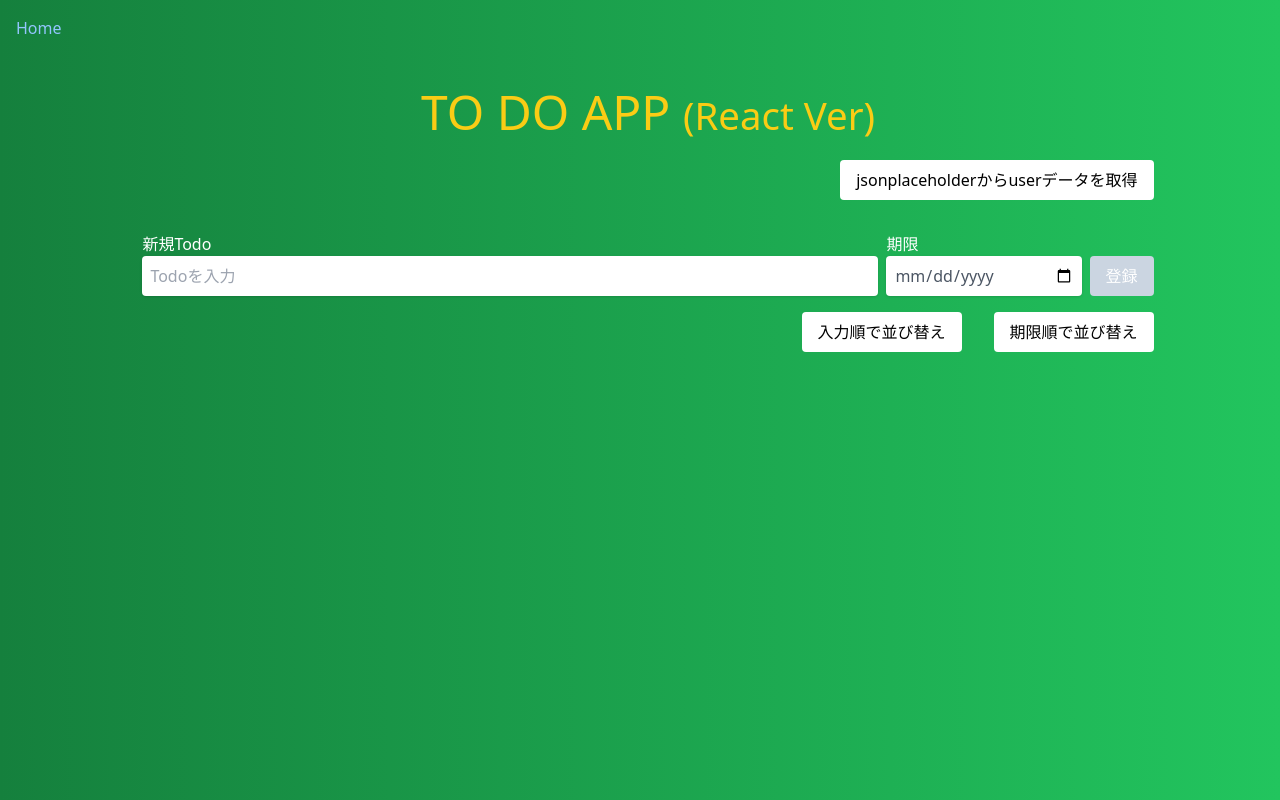
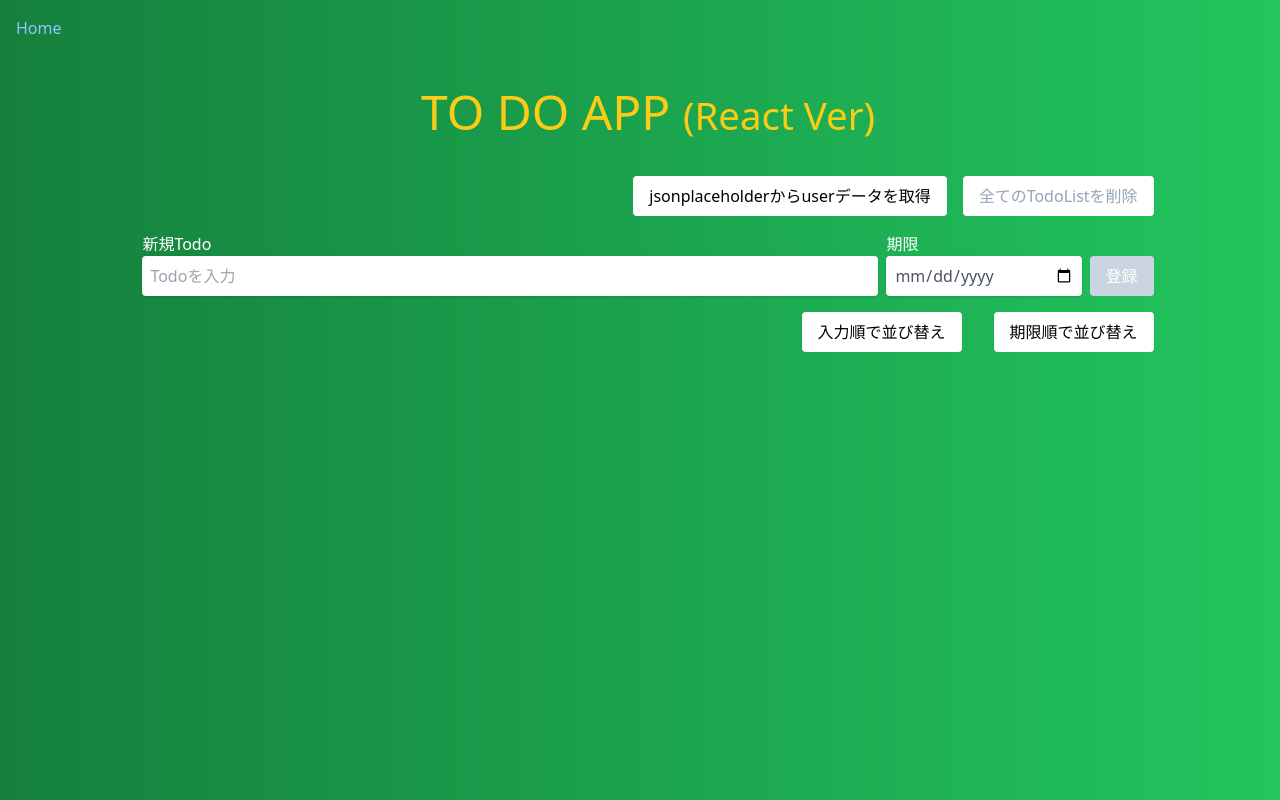
Before and after one commit to yiinuma/React-todo_Converting_JavaScript_App_To_React, a React (Create React App) app: page /todo in a window 1280 px wide. Built offline with nearby package versions, Linux system fonts and the light colour scheme.

Commit message:
削除機能の追加

```diff
--- a/src/Todo.jsx
+++ b/src/Todo.jsx
@@ -1,6 +1,7 @@
 import { memo, useState } from 'react';
 import { InputForm } from './components/InputForm';
 import { GetWebApi } from './components/GetWebApi';
+import { ClearList } from './components/ClearList';
 import { Modal } from './components/Modal';
 import { Sort } from './components/Sort';
 import { Title } from './components/Title';
@@ -10,16 +11,19 @@ import { useStorage } from './hooks/useStorage';
 import './style.css';
 
 export const Todo = memo(() => {
-  const [todoList, putTodoList] = useStorage();
+  const [todoList, putTodoList, clearTodoList] = useStorage();
   const [modal, setModal] = useState(false);
   const [editIndex, setEditIndex] = useState('');
 
   return (
-    <div className="v-min-screen h-screen bg-gradient-to-l from-green-500 to-green-700 pt-4 pl-4">
+    <div className="min-h-screen bg-gradient-to-l from-green-500 to-green-700 pt-4 pl-4">
       <Header />
       <Title />
       <div className="mt-4 ml-auto mr-auto flex w-[80%] flex-col justify-center">
-        <GetWebApi todoList={todoList} putTodoList={putTodoList} />
+        <div className="my-4 flex justify-end gap-4">
+          <GetWebApi todoList={todoList} putTodoList={putTodoList} />
+          <ClearList todoList={todoList} clearTodoList={clearTodoList} />
+        </div>
         <InputForm todoList={todoList} putTodoList={putTodoList} />
         <Sort todoList={todoList} putTodoList={putTodoList} />
         <TodoList
--- /dev/null
+++ b/src/components/ClearList.jsx
@@ -0,0 +1,32 @@
+import { memo } from 'react';
+import toast from 'react-hot-toast';
+
+export const ClearList = memo((props) => {
+  const { todoList, clearTodoList } = props;
+
+  const onClickClearTask = () => {
+    toast(() => (
+      <span>
+        本当に削除しますか？
+        <input
+          type="button"
+          value="削除"
+          className="ml-2 cursor-pointer rounded bg-red-200 bg-white px-4 py-2 font-bold"
+          onClick={() => toast.dismiss(clearTodoList())}
+        />
+      </span>
+    ));
+  };
+
+  return (
+    <input
+      type="button"
+      value="全てのTodoListを削除"
+      disabled={!todoList.length}
+      onClick={onClickClearTask}
+      className={`hover:bg-orange-400" mt-2 h-10 cursor-pointer rounded bg-white px-4 ${
+        !todoList.length && 'cursor-not-allowed text-slate-400'
+      }`}
+    />
+  );
+});
--- a/src/components/GetWebApi.jsx
+++ b/src/components/GetWebApi.jsx
@@ -5,6 +5,11 @@ import toast from 'react-hot-toast';
 
 export const GetWebApi = memo((props) => {
   const { putTodoList, todoList } = props;
+
+  const getInputDay = () => {
+    const inputDay = dayjs().format('YYYY-MM-DD HH:mm:ss');
+    return inputDay;
+  };
 
   const getLimitDay = () => {
     const limitDay = dayjs().format('YYYY-MM-DD');
@@ -15,10 +20,9 @@ export const GetWebApi = memo((props) => {
     axios
       .get('https://jsonplaceholder.typicode.com/todos?userId=1')
       .then((res) => {
-        console.log(res.data);
         const newArray = [...res.data];
         const newTodoList = newArray.map((list) => ({
-          id: list.id,
+          id: getInputDay() + list.id,
           text: list.title,
           limit: getLimitDay(),
           complete: list.completed,
@@ -32,13 +36,14 @@ export const GetWebApi = memo((props) => {
       });
   };
   return (
-    <div className="mb-8 flex flex-row justify-end">
-      <input
-        type="button"
-        value="jsonplaceholderからuserデータを取得"
-        onClick={getUserData}
-        className="mt-2 h-10 rounded bg-white px-4 hover:bg-orange-400"
-      />
-    </div>
+    <input
+      type="button"
+      value="jsonplaceholderからuserデータを取得"
+      disabled={todoList.length}
+      onClick={getUserData}
+      className={`hover:bg-orange-400" mt-2 h-10 cursor-pointer rounded bg-white px-4 ${
+        todoList.length && 'cursor-not-allowed text-slate-400'
+      }`}
+    />
   );
 });
--- a/src/hooks/useStorage.jsx
+++ b/src/hooks/useStorage.jsx
@@ -18,5 +18,10 @@ export function useStorage(STORAGE_KEY = 'my-todo') {
     setTodoList(items);
   };
 
-  return [todoList, putTodoList];
+  const clearTodoList = () => {
+    localStorage.setItem(STORAGE_KEY, JSON.stringify([]));
+    setTodoList([]);
+  };
+
+  return [todoList, putTodoList, clearTodoList];
 }
```
